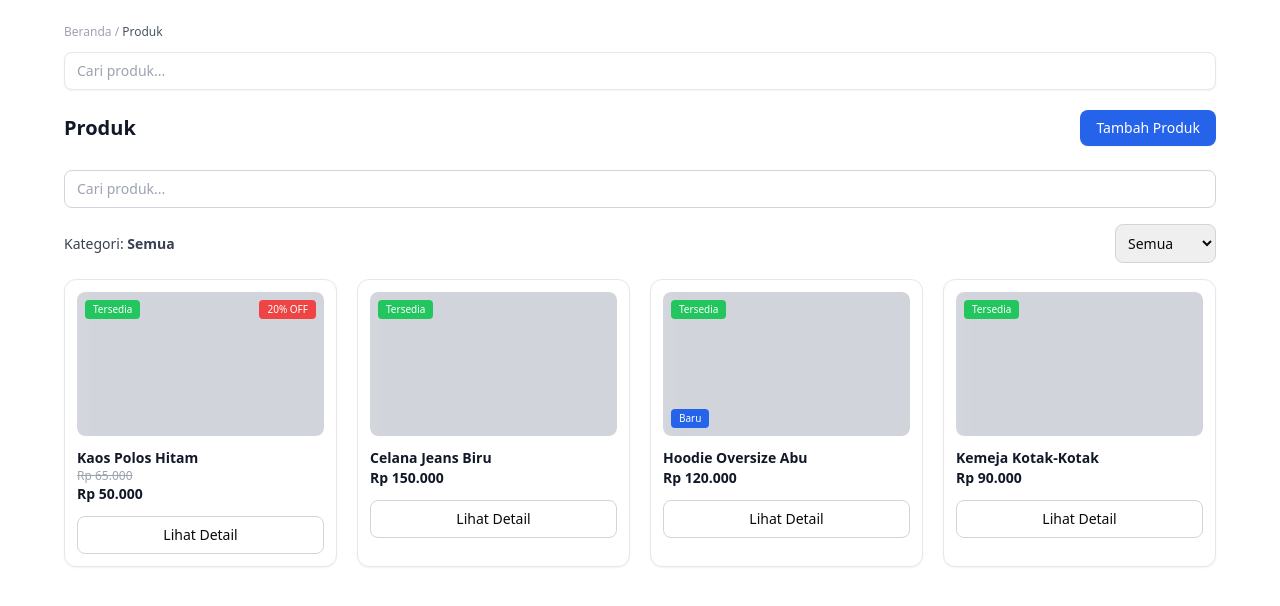
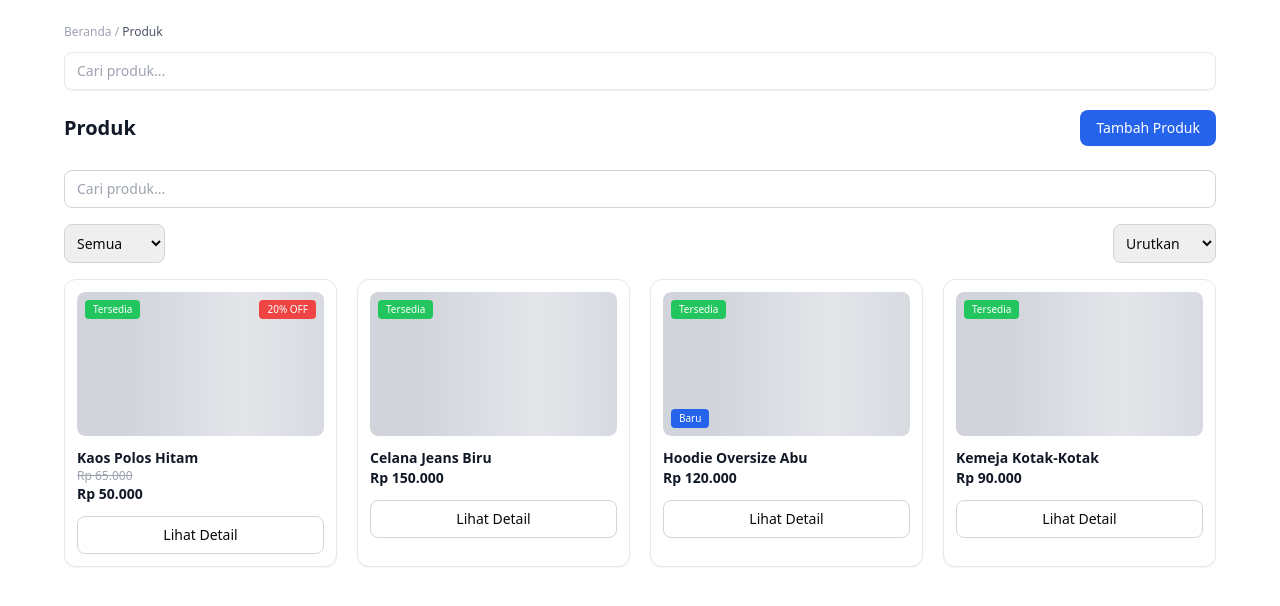
Before and after one commit to faliharyabudi/Mini-Shopee, a Next.js app in the folder web/: page /dashboard in a window 1280 px wide. Shown: the top 606 px of the page. Built offline with nearby package versions, Linux system fonts and the light colour scheme.

Commit message:
Menambahkan skeleton loading dan animasi fade-in pada kartu produk untuk meningkatkan UX saat data dimuat.

```diff
--- a/web/app/dashboard/page.tsx
+++ b/web/app/dashboard/page.tsx
@@ -1,10 +1,18 @@
 "use client";
 
-import { useState } from "react";
+import { useState, useEffect } from "react";
 
 export default function ProductsPage() {
   const [selectedCategory, setSelectedCategory] = useState("Semua");
   const [searchQuery, setSearchQuery] = useState("");
+  const [sortValue, setSortValue] = useState("default");
+  const [loading, setLoading] = useState(true);
+
+  // Simulasi loading dari server
+  useEffect(() => {
+    const timer = setTimeout(() => setLoading(false), 900);
+    return () => clearTimeout(timer);
+  }, []);
 
   const products = [
     {
@@ -49,21 +57,31 @@ export default function ProductsPage() {
     },
   ];
 
-  // === FILTER PRODUK BY CATEGORY ===
-  const filteredByCategory =
+  // === FILTER KATEGORI ===
+  const filteredCategory =
     selectedCategory === "Semua"
       ? products
       : products.filter((p) => p.category === selectedCategory);
 
-  // === FILTER PRODUK BY SEARCH ===
-  const finalProducts = filteredByCategory.filter((p) =>
+  // === FILTER SEARCH ===
+  const filteredSearch = filteredCategory.filter((p) =>
     p.name.toLowerCase().includes(searchQuery.toLowerCase())
   );
 
+  // === SORTING ===
+  const finalProducts = [...filteredSearch].sort((a, b) => {
+    if (sortValue === "termurah") return a.price - b.price;
+    if (sortValue === "termahal") return b.price - a.price;
+    if (sortValue === "az") return a.name.localeCompare(b.name);
+    if (sortValue === "za") return b.name.localeCompare(a.name);
+    if (sortValue === "terbaru") return Number(b.isNew) - Number(a.isNew);
+
+    return 0;
+  });
+
   return (
-    <div className="mt-6">
-
-      {/* === SEARCH BAR === */}
+    <div className="mt-6 animate-fadeIn">
+      {/* SEARCH BAR */}
       <div className="mb-4">
         <input
           type="text"
@@ -74,12 +92,9 @@ export default function ProductsPage() {
         />
       </div>
 
-      {/* === FILTER KATEGORI === */}
+      {/* FILTER & SORT BAR */}
       <div className="flex items-center justify-between mb-4">
-        <p className="text-sm text-gray-700 font-medium">
-          Kategori: <span className="font-semibold">{selectedCategory}</span>
-        </p>
-
+        {/* FILTER KATEGORI */}
         <select
           className="border border-gray-300 rounded-lg p-2 text-sm focus:outline-none hover:border-gray-400 transition"
           value={selectedCategory}
@@ -90,24 +105,49 @@ export default function ProductsPage() {
           <option>Wanita</option>
           <option>Aksesoris</option>
         </select>
+
+        {/* SORTING */}
+        <select
+          className="border border-gray-300 rounded-lg p-2 text-sm focus:outline-none hover:border-gray-400 transition"
+          value={sortValue}
+          onChange={(e) => setSortValue(e.target.value)}
+        >
+          <option value="default">Urutkan</option>
+          <option value="terbaru">Terbaru</option>
+          <option value="termurah">Termurah</option>
+          <option value="termahal">Termahal</option>
+          <option value="az">A - Z</option>
+          <option value="za">Z - A</option>
+        </select>
       </div>
 
-      {/* === GRID PRODUK === */}
+      {/* === SKELETON LOADING === */}
+      {loading ? (
+        <div className="grid grid-cols-2 md:grid-cols-4 gap-5">
+          {Array.from({ length: 8 }).map((_, i) => (
+            <div
+              key={i}
+              className="bg-white border border-gray-200 rounded-xl p-3 shadow-sm"
+            >
+              <div className="h-36 bg-gray-200 rounded-lg mb-3 animate-pulse"></div>
+              <div className="h-3 w-3/4 bg-gray-200 rounded mb-2 animate-pulse"></div>
+              <div className="h-3 w-1/2 bg-gray-200 rounded animate-pulse"></div>
+            </div>
+          ))}
+        </div>
+      ) : (
+        /* === GRID PRODUK === */
         <div className="grid grid-cols-2 md:grid-cols-4 gap-5">
           {finalProducts.map((item) => (
             <div
               key={item.id}
-            className="bg-white border border-gray-200 rounded-xl p-3 shadow-sm hover:shadow-md transition-all duration-200 hover:-translate-y-1"
+              className="bg-white border border-gray-200 rounded-xl p-3 shadow-sm hover:shadow-md transition-all duration-200 hover:-translate-y-1 animate-fadeIn"
             >
               {/* GAMBAR */}
               <div className="h-36 bg-gray-100 rounded-lg mb-3 relative overflow-hidden">
                 <div className="w-full h-full bg-gray-300 rounded-lg transform transition-transform duration-300 hover:scale-110"></div>
 
-              <div
-                className="absolute inset-0
-                bg-gradient-to-r from-transparent via-white/40 to-transparent
-                animate-[shimmer_1.8s_linear_infinite]"
-              ></div>
+                <div className="absolute inset-0 bg-gradient-to-r from-transparent via-white/40 to-transparent animate-[shimmer_1.8s_linear_infinite]"></div>
 
                 {item.status && (
                   <span className="absolute top-2 left-2 bg-green-500 text-white text-[10px] px-2 py-[2px] rounded">
@@ -147,6 +187,7 @@ export default function ProductsPage() {
             </div>
           ))}
         </div>
+      )}
     </div>
   );
 }
```
Lines whose indentation alone changed are shown as unchanged.
